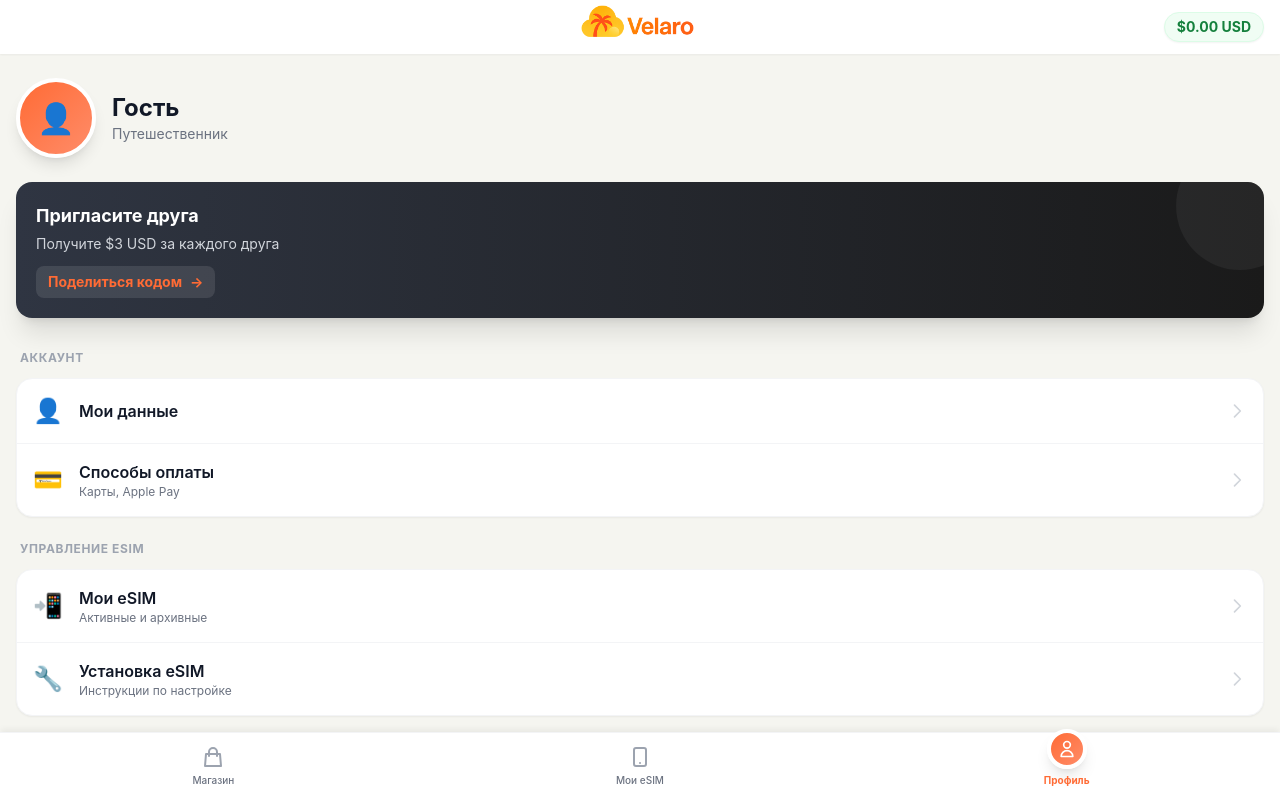
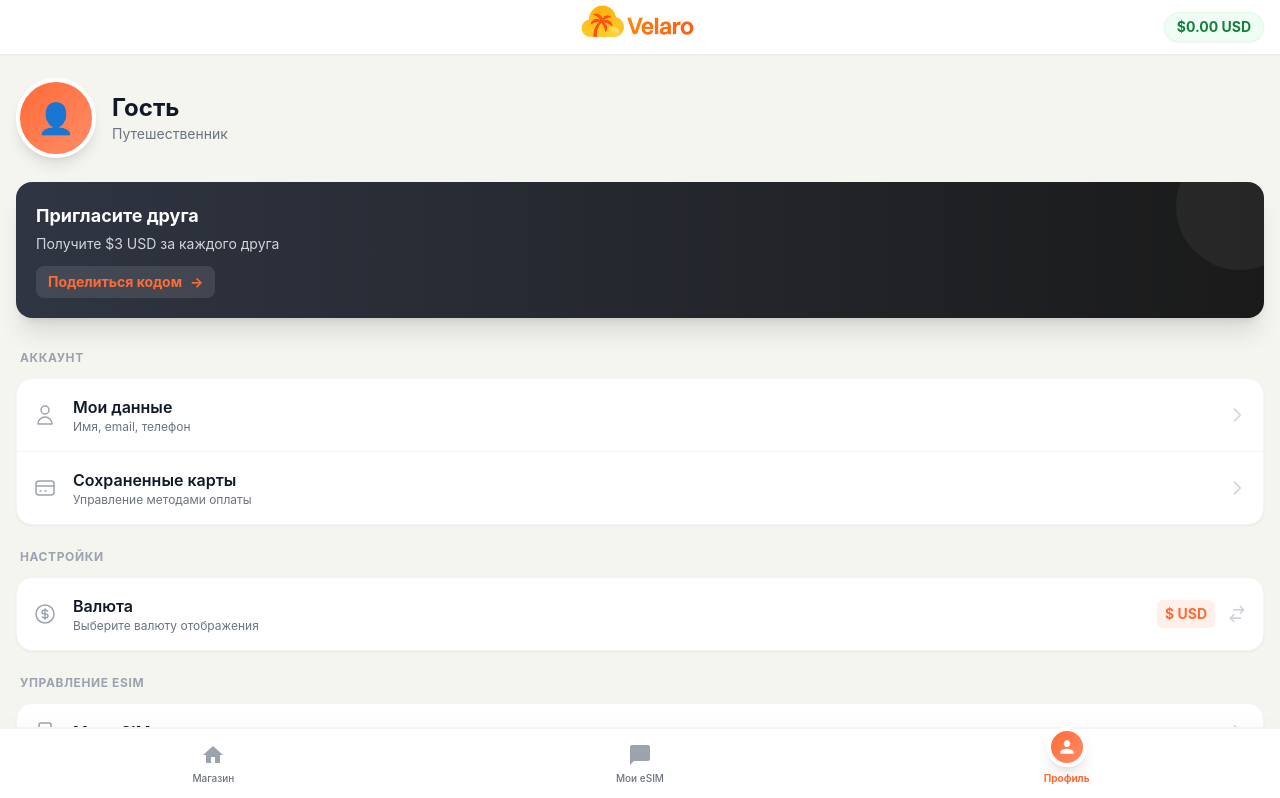
Before and after one commit to Vantorrr/chebupeli, a Next.js app in the folder app/: page /profile in a window 1280 px wide. Shown: the top 798 px of the page. Built offline with nearby package versions, Linux system fonts and the light colour scheme.

Commit message:
Clean up Profile page: SVG icons, remove items, add currency toggle

```diff
--- a/app/app/profile/page.tsx
+++ b/app/app/profile/page.tsx
@@ -5,88 +5,109 @@ import { useTelegram } from '@/components/TelegramProvider'
 import { Logo } from '@/components/Logo'
 import { useEffect, useState } from 'react'
 
+// Иконки (SVG Components)
+const Icons = {
+  User: () => (
+    <svg className="w-6 h-6" fill="none" stroke="currentColor" viewBox="0 0 24 24"><path strokeLinecap="round" strokeLinejoin="round" strokeWidth={1.5} d="M16 7a4 4 0 11-8 0 4 4 0 018 0zM12 14a7 7 0 00-7 7h14a7 7 0 00-7-7z" /></svg>
+  ),
+  Card: () => (
+    <svg className="w-6 h-6" fill="none" stroke="currentColor" viewBox="0 0 24 24"><path strokeLinecap="round" strokeLinejoin="round" strokeWidth={1.5} d="M3 10h18M7 15h1m4 0h1m-7 4h12a3 3 0 003-3V8a3 3 0 00-3-3H6a3 3 0 00-3 3v8a3 3 0 003 3z" /></svg>
+  ),
+  Sim: () => (
+    <svg className="w-6 h-6" fill="none" stroke="currentColor" viewBox="0 0 24 24"><path strokeLinecap="round" strokeLinejoin="round" strokeWidth={1.5} d="M12 18h.01M8 21h8a2 2 0 002-2V5a2 2 0 00-2-2H8a2 2 0 00-2 2v14a2 2 0 002 2z" /></svg>
+  ),
+  Support: () => (
+    <svg className="w-6 h-6" fill="none" stroke="currentColor" viewBox="0 0 24 24"><path strokeLinecap="round" strokeLinejoin="round" strokeWidth={1.5} d="M8 12h.01M12 12h.01M16 12h.01M21 12c0 4.418-4.03 8-9 8a9.863 9.863 0 01-4.255-.949L3 20l1.395-3.72C3.512 15.042 3 13.574 3 12c0-4.418 4.03-8 9-8s9 3.582 9 8z" /></svg>
+  ),
+  Doc: () => (
+    <svg className="w-6 h-6" fill="none" stroke="currentColor" viewBox="0 0 24 24"><path strokeLinecap="round" strokeLinejoin="round" strokeWidth={1.5} d="M9 12h6m-6 4h6m2 5H7a2 2 0 01-2-2V5a2 2 0 012-2h5.586a1 1 0 01.707.293l5.414 5.414a1 1 0 01.293.707V19a2 2 0 01-2 2z" /></svg>
+  ),
+  Share: () => (
+    <svg className="w-6 h-6" fill="none" stroke="currentColor" viewBox="0 0 24 24"><path strokeLinecap="round" strokeLinejoin="round" strokeWidth={1.5} d="M8.684 13.342C8.886 12.938 9 12.482 9 12c0-.482-.114-.938-.316-1.342m0 2.684a3 3 0 110-2.684m0 2.684l6.632 3.316m-6.632-6l6.632-3.316m0 0a3 3 0 105.367-2.684 3 3 0 00-5.367 2.684zm0 9.316a3 3 0 105.368 2.684 3 3 0 00-5.368-2.684z" /></svg>
+  ),
+  Currency: () => (
+    <svg className="w-6 h-6" fill="none" stroke="currentColor" viewBox="0 0 24 24"><path strokeLinecap="round" strokeLinejoin="round" strokeWidth={1.5} d="M12 8c-1.657 0-3 .895-3 2s1.343 2 3 2 3 .895 3 2-1.343 2-3 2m0-8c1.11 0 2.08.402 2.599 1M12 8V7m0 1v8m0 0v1m0-1c-1.11 0-2.08-.402-2.599-1M21 12a9 9 0 11-18 0 9 9 0 0118 0z" /></svg>
+  ),
+  ChevronRight: () => (
+    <svg className="w-5 h-5" fill="none" stroke="currentColor" viewBox="0 0 24 24"><path strokeLinecap="round" strokeLinejoin="round" strokeWidth={2} d="M9 5l7 7-7 7" /></svg>
+  )
+}
+
 export default function ProfilePage() {
   const router = useRouter()
   const { webApp } = useTelegram()
   const [user, setUser] = useState<any>(null)
+  const [currency, setCurrency] = useState('USD')
 
   useEffect(() => {
     if (webApp) {
       setUser(webApp.initDataUnsafe?.user)
     }
+    // Загружаем сохраненную валюту
+    const savedCurrency = localStorage.getItem('velaro_currency')
+    if (savedCurrency) setCurrency(savedCurrency)
   }, [webApp])
 
-  const menuItems = [
+  const toggleCurrency = () => {
+    const newCurrency = currency === 'USD' ? 'RUB' : 'USD'
+    setCurrency(newCurrency)
+    localStorage.setItem('velaro_currency', newCurrency)
+    // Здесь можно добавить логику обновления цен во всем приложении через Context или Event
+  }
+
+  const menuSections = [
     {
-      section: 'Аккаунт',
+      title: 'Аккаунт',
       items: [
         {
-          icon: '👤',
+          icon: Icons.User,
           title: 'Мои данные',
-          action: () => webApp?.showAlert('Данные берутся из Telegram автоматически')
+          subtitle: 'Имя, email, телефон',
+          action: () => webApp?.showAlert('Данные берутся из Telegram')
         },
         {
-          icon: '💳',
-          title: 'Способы оплаты',
-          subtitle: 'Карты, Apple Pay',
-          action: () => webApp?.showAlert('Оплата производится при покупке')
+          icon: Icons.Card,
+          title: 'Сохраненные карты',
+          subtitle: 'Управление методами оплаты',
+          action: () => webApp?.showAlert('Управление картами доступно при оплате')
         },
       ]
     },
     {
-      section: 'Управление eSIM',
+      title: 'Настройки',
       items: [
         {
-          icon: '📲',
+          icon: Icons.Currency,
+          title: 'Валюта',
+          subtitle: 'Выберите валюту отображения',
+          value: currency === 'USD' ? '$ USD' : '₽ RUB',
+          action: toggleCurrency,
+          isToggle: true
+        }
+      ]
+    },
+    {
+      title: 'Управление eSIM',
+      items: [
+        {
+          icon: Icons.Sim,
           title: 'Мои eSIM',
-          subtitle: 'Активные и архивные',
           action: () => router.push('/my-esims')
-        },
-        {
-          icon: '🔧',
-          title: 'Установка eSIM',
-          subtitle: 'Инструкции по настройке',
-          action: () => webApp?.showAlert('Инструкции доступны внутри купленной eSIM')
         },
       ]
     },
     {
-      section: 'Поддержка',
+      title: 'Информация',
       items: [
         {
-          icon: '💬',
-          title: 'Центр поддержки',
-          subtitle: 'Чат с оператором',
+          icon: Icons.Support,
+          title: 'Поддержка',
           action: () => router.push('/support')
         },
         {
-          icon: '❓',
-          title: 'Вопросы и ответы',
-          action: () => router.push('/faq')
-        },
-      ]
-    },
-    {
-      section: 'О приложении',
-      items: [
-        {
-          icon: '📄',
+          icon: Icons.Doc,
           title: 'Правовая информация',
           action: () => router.push('/legal')
-        },
-        {
-          icon: '📤',
-          title: 'Поделиться с другом',
-          subtitle: 'Получите бонусы',
-          action: () => {
-            const url = 'https://t.me/velaro_esim_bot';
-            const text = 'Попробуй Velaro для путешествий! 🌍';
-            if (webApp?.openTelegramLink) {
-              webApp.openTelegramLink(`https://t.me/share/url?url=${encodeURIComponent(url)}&text=${encodeURIComponent(text)}`);
-            } else {
-              window.open(`https://t.me/share/url?url=${encodeURIComponent(url)}&text=${encodeURIComponent(text)}`, '_blank');
-            }
-          }
         },
       ]
     }
@@ -113,9 +134,9 @@ export default function ProfilePage() {
       {/* Profile Info */}
       <div className="px-4 py-6">
         <div className="flex items-center space-x-4 mb-6">
-          <div className="w-20 h-20 bg-gradient-to-br from-[#FF6B35] to-[#FF8C69] rounded-full flex items-center justify-center text-3xl text-white shadow-lg border-4 border-white">
+          <div className="w-20 h-20 bg-gradient-to-br from-[#FF6B35] to-[#FF8C69] rounded-full flex items-center justify-center text-3xl text-white shadow-lg border-4 border-white overflow-hidden">
             {user?.photo_url ? (
-              <img src={user.photo_url} alt="" className="w-full h-full rounded-full object-cover" />
+              <img src={user.photo_url} alt="" className="w-full h-full object-cover" />
             ) : (
               <span>{user?.first_name?.[0] || '👤'}</span>
             )}
@@ -144,22 +165,24 @@ export default function ProfilePage() {
 
         {/* Menu Items */}
         <div className="space-y-6">
-          {menuItems.map((section, idx) => (
+          {menuSections.map((section, idx) => (
             <div key={idx}>
               <h3 className="text-xs font-bold text-gray-400 uppercase tracking-wider mb-3 ml-1">
-                {section.section}
+                {section.title}
               </h3>
               <div className="bg-white rounded-2xl shadow-sm border border-gray-100 overflow-hidden">
                 {section.items.map((item, itemIdx) => (
                   <button
                     key={itemIdx}
                     onClick={item.action}
-                    className={`w-full flex items-center justify-between p-4 hover:bg-gray-50 transition-colors active:bg-gray-100 ${
+                    className={`w-full flex items-center justify-between p-4 hover:bg-gray-50 transition-colors active:bg-gray-100 group ${
                       itemIdx !== section.items.length - 1 ? 'border-b border-gray-100' : ''
                     }`}
                   >
                     <div className="flex items-center space-x-4">
-                      <span className="text-2xl">{item.icon}</span>
+                      <div className="text-gray-400 group-hover:text-[#FF6B35] transition-colors">
+                        <item.icon />
+                      </div>
                       <div className="text-left">
                         <p className="font-semibold text-gray-900">{item.title}</p>
                         {item.subtitle && (
@@ -167,9 +190,24 @@ export default function ProfilePage() {
                         )}
                       </div>
                     </div>
-                    <svg className="w-5 h-5 text-gray-300" fill="none" stroke="currentColor" viewBox="0 0 24 24">
-                      <path strokeLinecap="round" strokeLinejoin="round" strokeWidth={2} d="M9 5l7 7-7 7" />
-                    </svg>
+
+                    <div className="flex items-center space-x-3">
+                      {/* Отображение значения (например для валюты) */}
+                      {item.value && (
+                        <span className="text-sm font-bold text-[#FF6B35] bg-[#FF6B35]/10 px-2 py-1 rounded-md">
+                          {item.value}
+                        </span>
+                      )}
+
+                      {/* Стрелочка или иконка смены */}
+                      <div className="text-gray-300">
+                        {item.isToggle ? (
+                          <svg className="w-5 h-5" fill="none" stroke="currentColor" viewBox="0 0 24 24"><path strokeLinecap="round" strokeLinejoin="round" strokeWidth={2} d="M8 7h12m0 0l-4-4m4 4l-4 4m0 6H4m0 0l4 4m-4-4l4-4" /></svg>
+                        ) : (
+                          <Icons.ChevronRight />
+                        )}
+                      </div>
+                    </div>
                   </button>
                 ))}
               </div>
@@ -179,33 +217,33 @@ export default function ProfilePage() {
       </div>
 
       {/* Bottom Navigation */}
-      <div className="fixed bottom-0 left-0 right-0 bg-white border-t border-gray-100 pb-safe shadow-[0_-4px_6px_-1px_rgba(0,0,0,0.05)]">
-        <div className="flex justify-around py-3">
+      <div className="fixed bottom-0 left-0 right-0 bg-white border-t-2 border-gray-100 shadow-2xl z-50">
+        <div className="flex justify-around py-2.5">
           <button
             onClick={() => router.push('/')}
-            className="flex flex-col items-center w-1/3 active:scale-95 transition-transform"
+            className="flex flex-col items-center py-1 active:scale-95 transition-transform w-1/3"
           >
-            <svg className="w-6 h-6 text-gray-400" fill="none" stroke="currentColor" viewBox="0 0 24 24">
-              <path strokeLinecap="round" strokeLinejoin="round" strokeWidth={2} d="M16 11V7a4 4 0 00-8 0v4M5 9h14l1 12H4L5 9z" />
+            <svg className="w-6 h-6 text-gray-400 hover:text-gray-600" fill="currentColor" viewBox="0 0 24 24">
+              <path d="M10 20v-6h4v6h5v-8h3L12 3 2 12h3v8z"/>
             </svg>
             <span className="text-[10px] font-medium text-gray-500 mt-1">Магазин</span>
           </button>
           <button
             onClick={() => router.push('/my-esims')}
-            className="flex flex-col items-center w-1/3 active:scale-95 transition-transform"
+            className="flex flex-col items-center py-1 active:scale-95 transition-transform w-1/3"
           >
-            <svg className="w-6 h-6 text-gray-400" fill="none" stroke="currentColor" viewBox="0 0 24 24">
-              <path strokeLinecap="round" strokeLinejoin="round" strokeWidth={2} d="M12 18h.01M8 21h8a2 2 0 002-2V5a2 2 0 00-2-2H8a2 2 0 00-2 2v14a2 2 0 002 2z" />
+            <svg className="w-6 h-6 text-gray-400 hover:text-gray-600" fill="currentColor" viewBox="0 0 24 24">
+              <path d="M20 2H4c-1.1 0-2 .9-2 2v18l4-4h14c1.1 0 2-.9 2-2V4c0-1.1-.9-2-2-2z"/>
             </svg>
             <span className="text-[10px] font-medium text-gray-500 mt-1">Мои eSIM</span>
           </button>
           <button
             onClick={() => router.push('/profile')}
-            className="flex flex-col items-center w-1/3 active:scale-95 transition-transform"
+            className="flex flex-col items-center py-1 active:scale-95 transition-transform w-1/3"
           >
-            <div className="w-10 h-10 rounded-full bg-gradient-to-br from-[#FF6B35] to-[#FF8C69] flex items-center justify-center -mt-4 shadow-lg border-4 border-white">
-              <svg className="w-5 h-5 text-white" fill="none" stroke="currentColor" viewBox="0 0 24 24">
-                <path strokeLinecap="round" strokeLinejoin="round" strokeWidth={2} d="M16 7a4 4 0 11-8 0 4 4 0 018 0zM12 14a7 7 0 00-7 7h14a7 7 0 00-7-7z" />
+            <div className="w-10 h-10 rounded-full bg-gradient-to-br from-[#FF6B35] to-[#FF8C69] flex items-center justify-center shadow-lg -mt-4 border-4 border-white">
+              <svg className="w-5 h-5 text-white" fill="currentColor" viewBox="0 0 24 24">
+                <path d="M12 12c2.21 0 4-1.79 4-4s-1.79-4-4-4-4 1.79-4 4 1.79 4 4 4zm0 2c-2.67 0-8 1.34-8 4v2h16v-2c0-2.66-5.33-4-8-4z"/>
               </svg>
             </div>
             <span className="text-[10px] font-bold text-[#FF6B35] mt-1">Профиль</span>
```
